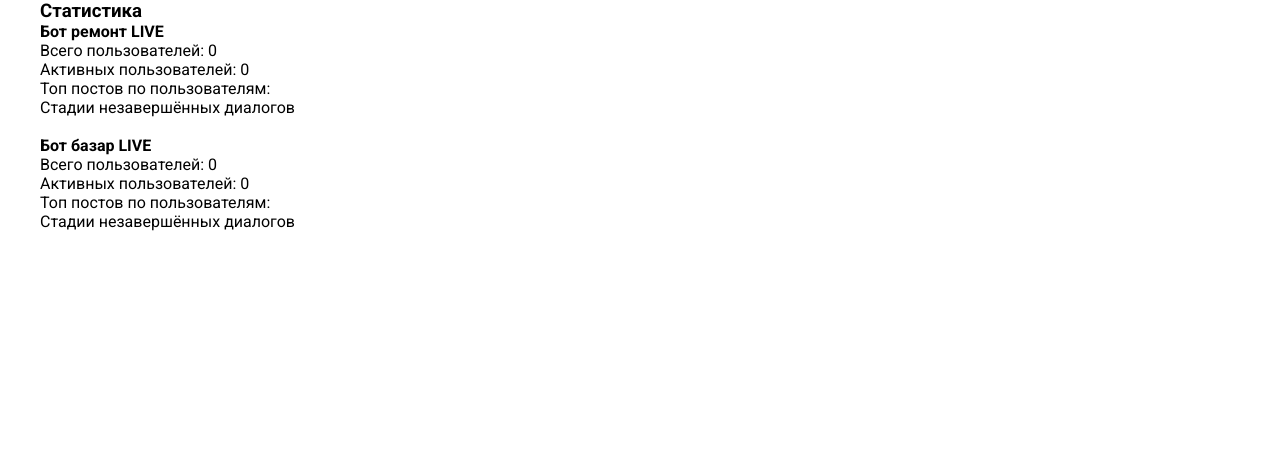
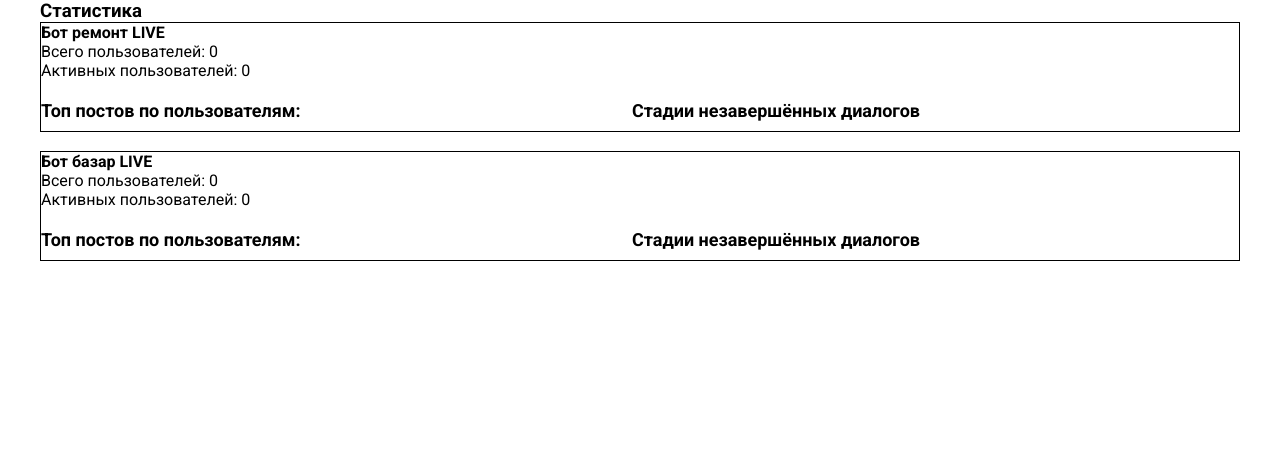
Before and after one commit to Gwellir/GarageBand_bot, a Django app: page /stats/main/ in a window 1280 px wide. Shown: the top 460 px of the page. Run offline with Django 3.2, Linux system fonts and the light colour scheme; the visitor is signed in with stand-in values (Sample User, id 1); data comes from the database, SQL or seed files in the repository; data that the repository does not hold is empty; parts of the project's set-up code (start-up, migrations or seed data) failed here and were passed over.

Commit message:
integrate stat tracking with log viewer

```diff
--- a/convoapp/templates/convoapp/chat_view.html
+++ b/convoapp/templates/convoapp/chat_view.html
@@ -1,7 +1,7 @@
 {% extends 'convoapp/base.html' %}
 
 {% block content %}
-<h3>Существующие чаты</h3>
+<h3>Существующие чаты (бот: {{bot.name}}) (этап: {{stage}})</h3>
 <div class="chat-view clearfix">
     <div class="select-list">
         {% for user in user_list %}
@@ -17,7 +17,7 @@
                     {% endif %}
                     <div class="user-time">{{ user.time|date:"d.m.Y" }}, {{ user.time|time:"H:i" }}</div>
                 </div>
-                <a href="/log_viewer/logs/{{user.number}}/" class="select-link">
+                <a href="/log_viewer/logs/{{url_prefix}}{{user.number}}/" class="select-link">
                     <div class="arrow"></div>
                 </a>
             </div>
@@ -39,7 +39,7 @@
                     <div class="chat-last-message">{{ chat.tag }}</div>
                     <div class="chat-time">{{ chat.time|date:"d.m.Y" }}, {{ chat.time|time:"H:i" }}</div>
                 </div>
-                <a href="/log_viewer/logs/{{selected_user}}/{{chat.number}}" class="select-link">
+                <a href="/log_viewer/logs/{{url_prefix}}{{selected_user}}/{{chat.number}}" class="select-link">
                     <div class="arrow"></div>
                 </a>
             </div>
--- a/convoapp/urls.py
+++ b/convoapp/urls.py
@@ -1,15 +1,15 @@
-from django.urls import path
+from django.urls import path, re_path
 
 import convoapp.views
 
 app_name = "convoapp"
 
 urlpatterns = [
-    path("logs/", convoapp.views.logs_list_view, name="log_view"),
-    path("logs/<int:user_pk>/", convoapp.views.logs_list_view, name="log_view_by_user"),
-    path(
-        "logs/<int:user_pk>/<int:dialog_pk>/",
+    re_path(r"^logs/(?P<bot>[0-9]+)/(?P<stage>stage-[0-9]+/)?$", convoapp.views.logs_list_view, name="logs"),
+    re_path(r"^logs/(?P<bot>[0-9]+)/(?P<stage>stage-[0-9]+/)?(?P<user_pk>[0-9]+)/$", convoapp.views.logs_list_view, name="logs_by_user"),
+    re_path(
+        r"^logs/(?P<bot>[0-9]+)/(?P<stage>stage-[0-9]+/)?(?P<user_pk>[0-9]+)/(?P<dialog_pk>[0-9]+)/$",
         convoapp.views.logs_list_view,
-        name="log_view_by_dialog",
+        name="logs_by_dialog",
     ),
 ]
--- a/garage_band_bot/urls.py
+++ b/garage_band_bot/urls.py
@@ -21,6 +21,6 @@ from statsapp import urls as stats_urls
 
 urlpatterns = [
     path("admin/", admin.site.urls),
-    path("log_viewer/", include(convo_urls, namespace="bot_admin")),
+    path("log_viewer/", include(convo_urls, namespace="log_view")),
     path("stats/", include(stats_urls, namespace="stats")),
 ]
--- a/static/styles/chatlog_style.css
+++ b/static/styles/chatlog_style.css
@@ -175,3 +175,19 @@ body {
     border-top: 10px solid transparent;
     border-bottom: 10px solid transparent;
 }
+
+.stat-block {
+    border: 1px solid black;
+}
+
+.column {
+    margin-top: 20px;
+    display: inline-block;
+    width: 49%;
+}
+
+.stat-subheader {
+    font-size: 18px;
+    font-weight: 700;
+    margin-bottom: 10px;
+}
--- a/statsapp/templates/statsapp/stats_view.html
+++ b/statsapp/templates/statsapp/stats_view.html
@@ -8,16 +8,19 @@
         <h4>{{bot.name}}</h4>
         <p>Всего пользователей: {{ bot.total_users }}</p>
         <p>Активных пользователей: {{ bot.users_with_posts }}</p>
-        <div class="post-user">
-            <p>Топ постов по пользователям:</p>
+        <div class="column post-user">
+            <div class="stat-subheader">Топ постов по пользователям:</div>
             {% for user in bot.posts_per_user %}
                 <p>{{ user.name }} ({{ user.user_id }}) : {{ user.count }}</p>
             {% endfor %}
         </div>
-        <div class="ad-stage">
-            <p>Стадии незавершённых диалогов</p>
+        <div class="column ad-stage">
+            <div class="stat-subheader">Стадии незавершённых диалогов</div>
             {% for stage in bot.stages_stats %}
-                <p>{{stage.0}}: {{stage.1}}</p>
+                <p>
+                    <a href="/log_viewer/logs/{{bot.number}}/{% if stage.0.0 %}stage-{{stage.0.0}}/{% endif %}
+                    ">{{stage.0}}</a>: {{stage.1}}
+                </p>
             {% endfor %}
         </div>
     </div>
--- a/statsapp/views.py
+++ b/statsapp/views.py
@@ -49,8 +49,8 @@ def stats_main(request, debug=0):
 
         objs_q = model.objects.filter(dialog__bot=bot)
         dropped_objs_q = objs_q.filter(is_complete=False)
-        stages_stats = dropped_objs_q.values('stage__name')
-        count = Counter([stage.get('stage__name') for stage in stages_stats])
+        stages_stats = dropped_objs_q.values('stage__id', 'stage__name')
+        count = Counter([(stage.get('stage__id'), stage.get('stage__name')) for stage in stages_stats])
 
         bot_list.append(
             dict(
@@ -60,11 +60,9 @@ def stats_main(request, debug=0):
                 total_users=total_users,
                 users_with_posts=users_with_posts,
                 posts_per_user=posts_per_user,
-                stages_stats=list(count.items()),
+                stages_stats=sorted(list(count.items()), key=lambda item: item[0][0] if item[0][0] else 0),
             )
         )
-
-    print(bot_list)
 
     context = {
         "title_page": "Статистика",
```
Also changed, not shown: convoapp/views.py (+42 -9 lines).
